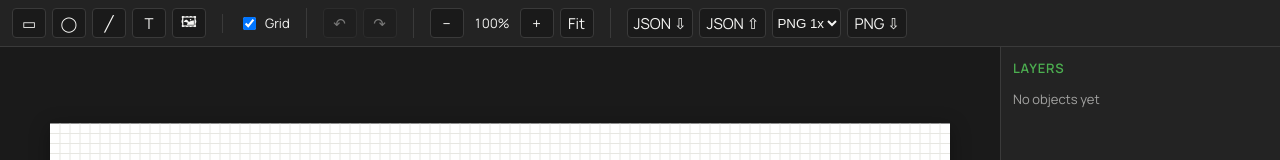
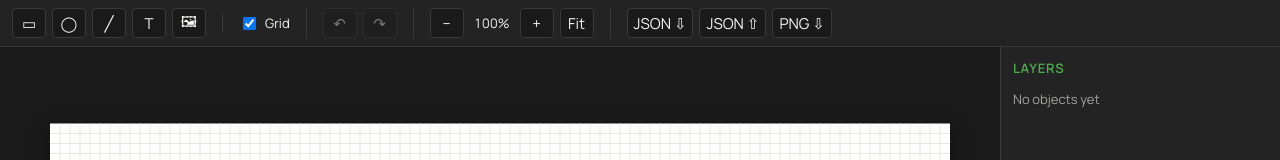
Before and after one commit to bambooplanedev/vue-konva-editor, a Vue app: page / in a window 1280 px wide. Shown: the top 160 px of the page. Built offline with nearby package versions, Linux system fonts and the light colour scheme.

Commit message:
Remove PNG scale selector, export at 2x

```diff
--- a/src/components/EditorToolbar.vue
+++ b/src/components/EditorToolbar.vue
@@ -12,7 +12,6 @@ const { state, addShape, toggleGrid, addImage, currentSnapshot, replaceScene, se
 const history = useHistory();
 const fileInput = ref<HTMLInputElement | null>(null);
 const jsonInput = ref<HTMLInputElement | null>(null);
-const pngScale = ref<'1' | '2'>('1');
 
 function add(type: Exclude<ObjectType, 'image'>): void {
   addShape(type);
@@ -69,7 +68,7 @@ function onJSONFile(e: Event): void {
 
 function exportPNG(): void {
   try {
-    downloadDataURL('scene.png', exportStagePNG(Number(pngScale.value) as 1 | 2));
+    downloadDataURL('scene.png', exportStagePNG(2));
   } catch {
     showToast('PNG export failed');
   }
@@ -106,10 +105,6 @@ function exportPNG(): void {
       <button @click="exportJSON">JSON ⇩</button>
       <button @click="jsonInput?.click()">JSON ⇧</button>
       <input ref="jsonInput" type="file" accept=".json,application/json" hidden @change="onJSONFile" />
-      <select v-model="pngScale" title="PNG scale">
-        <option value="1">PNG 1x</option>
-        <option value="2">PNG 2x</option>
-      </select>
       <button @click="exportPNG">PNG ⇩</button>
     </div>
   </header>
@@ -156,13 +151,6 @@ function exportPNG(): void {
   font-size: 13px;
   cursor: pointer;
 }
-.toolbar select {
-  height: 30px;
-  background: var(--bp-charcoal);
-  color: var(--bp-offwhite);
-  border: 1px solid var(--bp-border);
-  border-radius: 4px;
-}
 .zoom-label {
   min-width: 44px;
   text-align: center;
```
Also changed, not shown: 1 other file (tests, documents, lock files or other folders).
